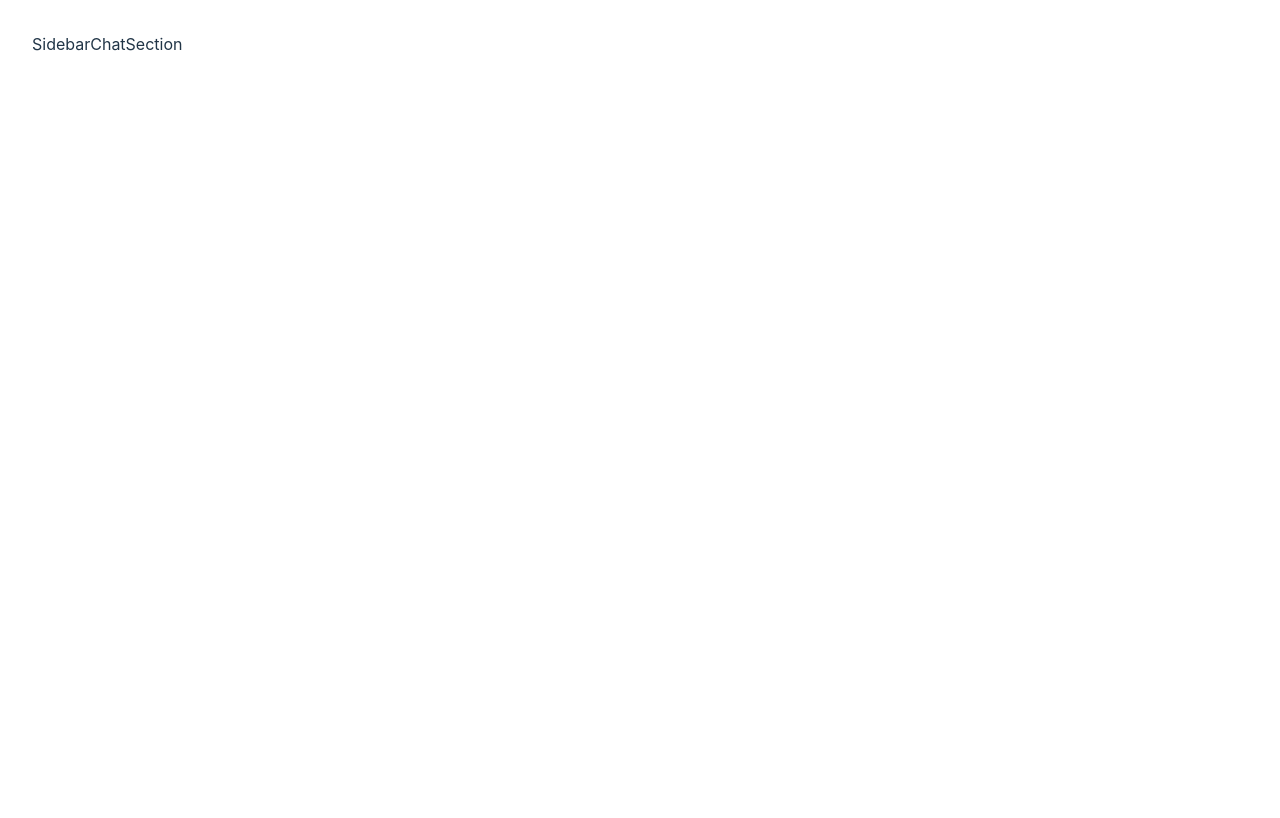
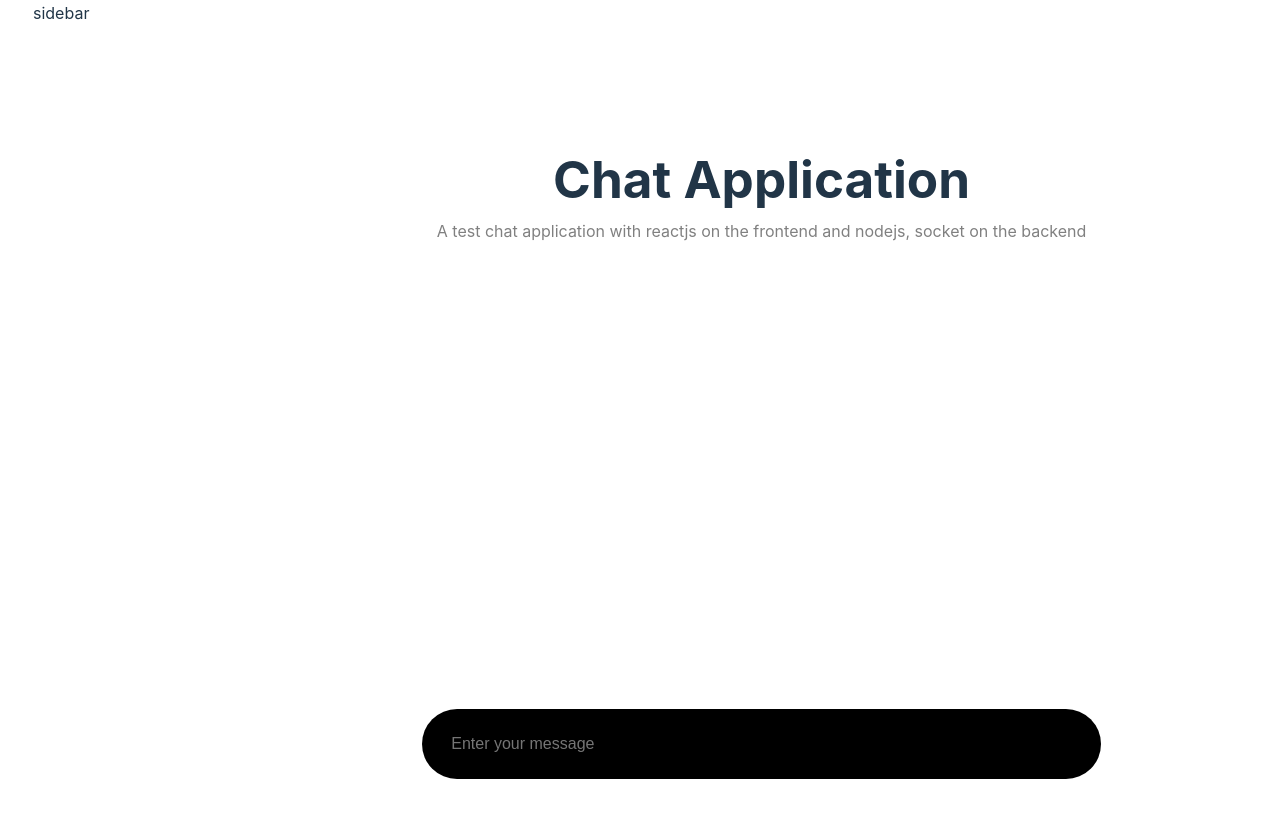
Before and after one commit to carrington-115/simple-chat-app, a React (Vite) app in the folder client/: page / in a window 1280 px wide. Shown: the top 818 px of the page. Built offline with nearby package versions, Linux system fonts and the light colour scheme.

Commit message:
built the ui for the message section

```diff
--- a/client/index.html
+++ b/client/index.html
@@ -3,6 +3,10 @@
   <head>
     <meta charset="UTF-8" />
     <link rel="icon" type="image/svg+xml" href="/vite.svg" />
+    <link
+      rel="stylesheet"
+      href="https://fonts.googleapis.com/css2?family=Material+Symbols+Outlined:opsz,wght,FILL,GRAD@24,400,0,0"
+    />
     <meta name="viewport" content="width=device-width, initial-scale=1.0" />
     <title>Simple chat application</title>
   </head>
--- a/client/src/App.css
+++ b/client/src/App.css
@@ -1,7 +1,7 @@
 #root {
   margin: 0 auto;
   box-sizing: border-box;
-  padding: 2rem;
+  padding: 0 2rem;
   overflow-x: hidden;
 }
 
@@ -13,8 +13,9 @@
 
 .App {
   width: 100%;
-  height: 100vh;
+  max-height: 100vh;
   display: flex;
+  justify-content: space-between;
 }
 
 @media (max-width: 500px) {
--- a/client/src/components/ChatSection.tsx
+++ b/client/src/components/ChatSection.tsx
@@ -1,7 +1,38 @@
+import { useState } from "react";
 import "./chats.css";
 
+interface messageType {
+  title: string;
+  description: string;
+}
+
 const ChatSection = () => {
-  return <main>ChatSection</main>;
+  const [initialMessage, setInitialMessage] = useState<messageType>({
+    title: "Chat Application",
+    description:
+      "A test chat application with reactjs on the frontend and nodejs, socket on the backend",
+  });
+  return (
+    <main>
+      <section className="messages">
+        <section className="top-message">
+          <h1>{initialMessage.title}</h1>
+          <p>{initialMessage.description}</p>
+        </section>
+      </section>
+
+      <form
+        className="input-entry-point"
+        onSubmit={(e) => e.preventDefault()}
+        action=""
+      >
+        <input type="text" placeholder="Enter your message" />
+        <button type="submit" className="send-message-btn">
+          <span className="material-symbols-outlined">send</span>
+        </button>
+      </form>
+    </main>
+  );
 };
 
 export default ChatSection;
--- a/client/src/components/Sidebar.tsx
+++ b/client/src/components/Sidebar.tsx
@@ -1,7 +1,11 @@
 import "./sidebar.css";
 
 const Sidebar = () => {
-  return <div>Sidebar</div>;
+  return (
+    <div className="container">
+      <nav>sidebar</nav>
+    </div>
+  );
 };
 
 export default Sidebar;
--- a/client/src/components/chats.css
+++ b/client/src/components/chats.css
@@ -1,3 +1,63 @@
 main {
   width: 80%;
+  height: 100vh;
+  border: 1px solid white;
+  display: flex;
+  flex-direction: column;
+  align-items: center;
+  position: relative;
 }
+
+.input-entry-point {
+  width: 70%;
+  display: flex;
+  align-items: center;
+  justify-content: space-around;
+  position: absolute;
+  bottom: 20px;
+  background-color: black;
+  padding: 10px 0;
+  border-radius: 100px;
+}
+
+.input-entry-point input {
+  width: 80%;
+  outline: none;
+  border: none;
+  height: 100%;
+  padding: 0.5rem;
+  background-color: transparent;
+  font-size: 16px;
+}
+
+.input-entry-point .send-message-btn {
+  display: flex;
+  justify-content: center;
+  align-items: center;
+  padding: 12px;
+  border-radius: 100px;
+  background-color: transparent;
+}
+
+.send-message-btn:hover {
+  background-color: rgba(255, 255, 255, 0.15);
+}
+
+.messages {
+  display: flex;
+  flex-direction: column;
+  width: 100%;
+  height: 85vh;
+}
+.messages .top-message {
+  display: flex;
+  flex-direction: column;
+  width: 100%;
+  align-items: center;
+  margin-top: 150px;
+  gap: 12px;
+}
+
+.top-message p {
+  color: grey;
+}
--- a/client/src/components/sidebar.css
+++ b/client/src/components/sidebar.css
@@ -3,3 +3,9 @@
   margin: 0;
   box-sizing: border-box;
 }
+
+.container {
+  width: 18%;
+  height: 100vh;
+  border: 1px solid white;
+}
```
